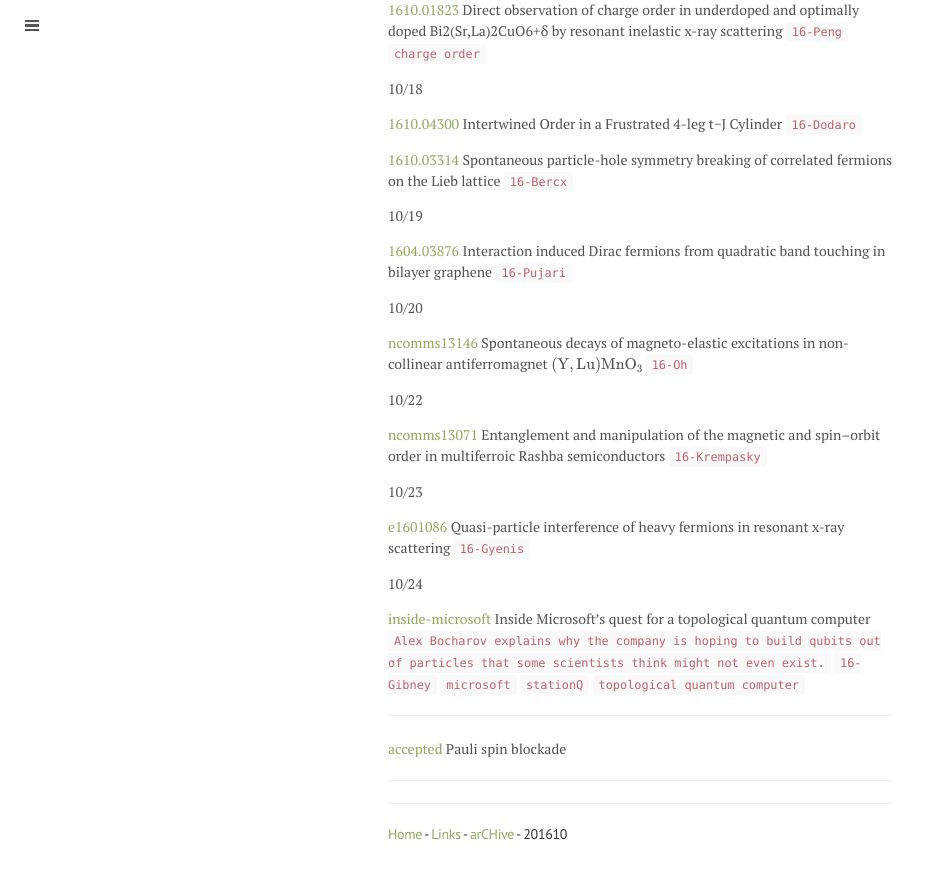
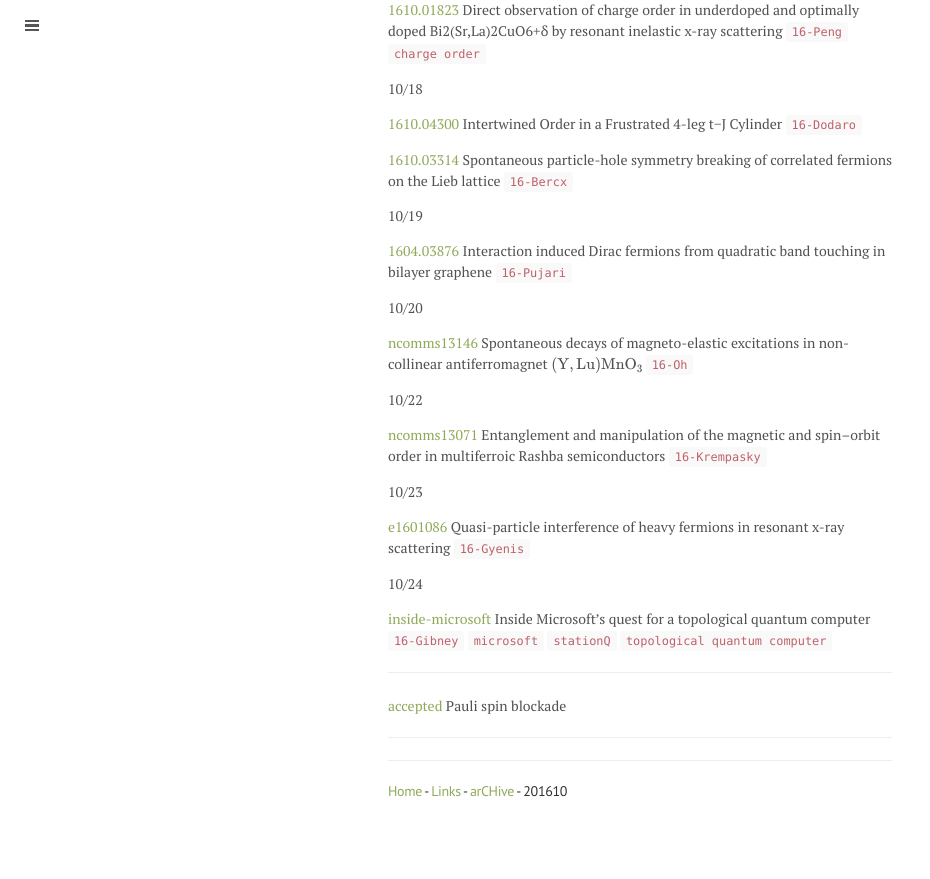
Before and after one commit to qkrwlsghdcjsworlt/work, a Jekyll site: the page built from 201610.md, in a window 1280 px wide and 900 px high, scrolled down 2252 px. Shown: the top 879 px of the window, without its empty margins (0-930 px from the left). Built offline with Jekyll 4.4.1, drawn with Linux system fonts in a browser that asks for light colours; formulas are drawn with MathJax 3; after the commit the page ends 3108 px from its top, so only the background shows below that.

Commit message:
“update”

```diff
--- a/201610.md
+++ b/201610.md
@@ -133,7 +133,7 @@
 
 10/24
 
-[inside-microsoft](http://www.nature.com/news/inside-microsoft-s-quest-for-a-topological-quantum-computer-1.20774) Inside Microsoft’s quest for a topological quantum computer `Alex Bocharov explains why the company is hoping to build qubits out of particles that some scientists think might not even exist.` `16-Gibney` `microsoft` `stationQ` `topological quantum computer`
+[inside-microsoft](http://www.nature.com/news/inside-microsoft-s-quest-for-a-topological-quantum-computer-1.20774) Inside Microsoft’s quest for a topological quantum computer `16-Gibney` `microsoft` `stationQ` `topological quantum computer`
 
 
 
```
